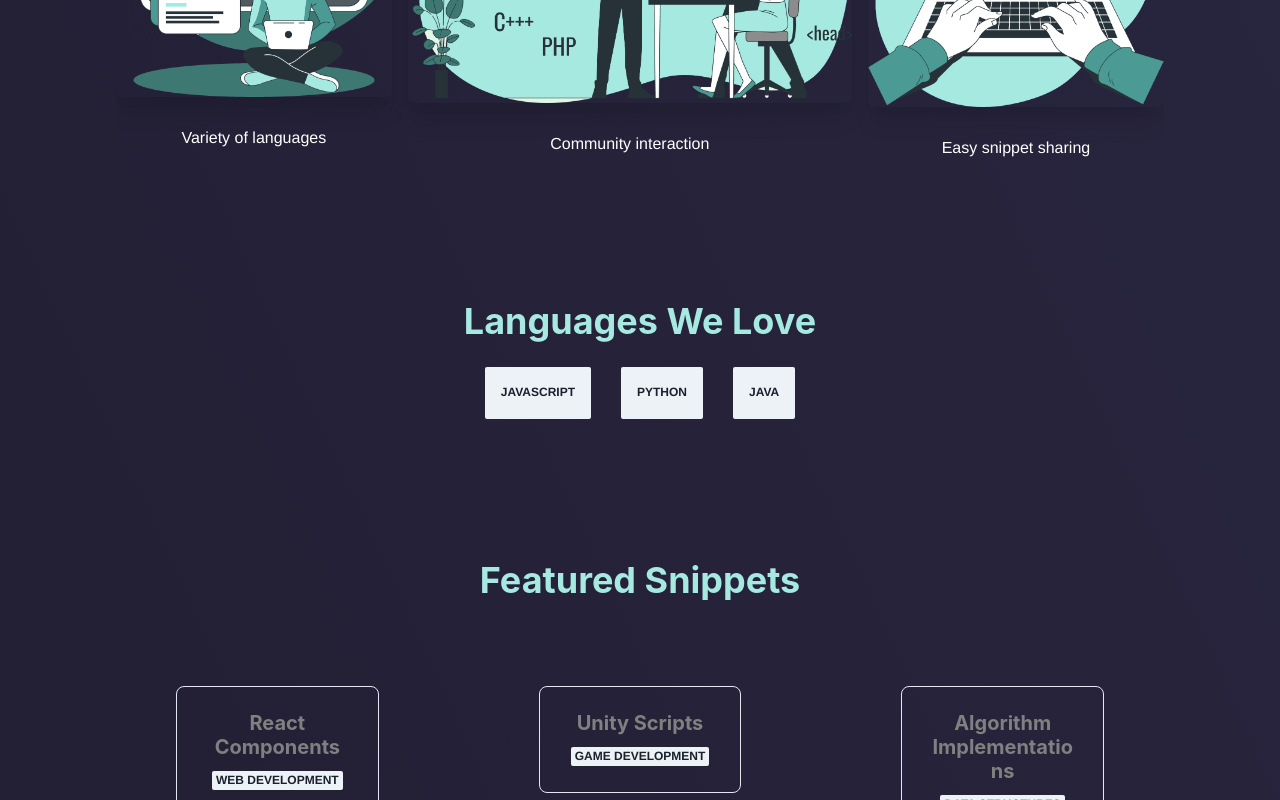
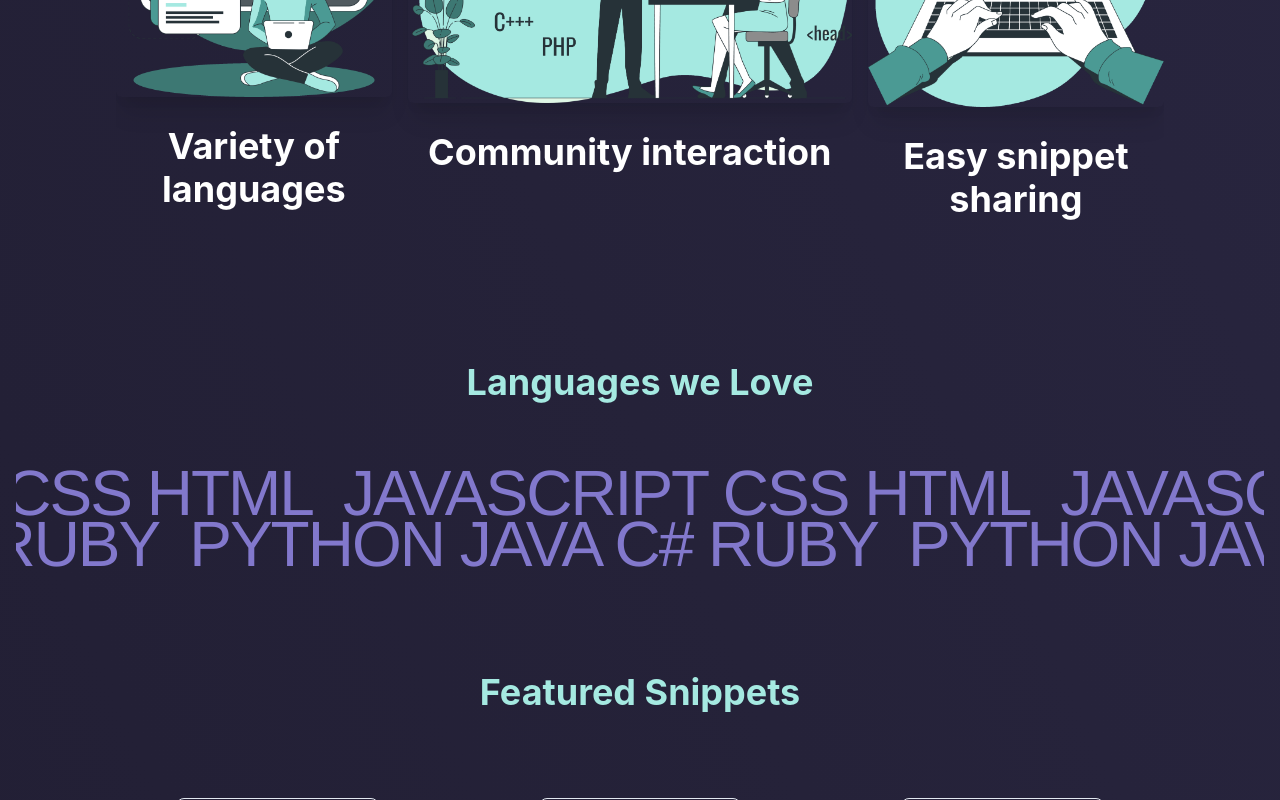
Before and after one commit to theApostols/the-codex, a React (Vite) app in the folder client/: page / in a window 1280 px wide. Shown: the part 1040-1840 px from the top of the page. Built offline with nearby package versions, Linux system fonts and the light colour scheme.

Commit message:
add animation and modify index.css with styles for Home.jsx

```diff
--- a/client/src/index.css
+++ b/client/src/index.css
@@ -13,56 +13,68 @@
   -moz-osx-font-smoothing: grayscale;
 }
 
-a {
-  font-weight: 500;
-  color: #646cff;
-  text-decoration: inherit;
-}
-a:hover {
-  color: #535bf2;
+body {
+  --darkest: #181726;
+  --dark: #211E33;
+  --main: #292640;
+  --borders: #413C66;
+  --highlights: #8278CC;
+  --accents: #A5E9E1;
+  --text: #FFFFFF;
+  --text200: #E0E0E0;
+  --accents200: #87cac3;
+  --accents300: #448780;
+  margin: 0;
+  padding: 0;
+  background-color: var(--borders);
+  color: var(--accents300);
 }
 
-/* body {
-  margin: 0;
-  display: flex;
-  place-items: center;
-  min-width: 320px;
-  min-height: 100vh;
-} */
-
-h1 {
-  font-size: 3.2em;
-  line-height: 1.1;
+* {
+  -webkit-font-smoothing: antialiased;
 }
 
-/* button {
-  border-radius: 8px;
-  border: 1px solid transparent;
-  padding: 0.6em 1.2em;
-  font-size: 1em;
+::-webkit-scrollbar {
+  height: 5px;
+  width: 5px;
+  background: var(--borders);
+}
+
+::-webkit-scrollbar-thumb {
+  background: var(--accents300);
+  -webkit-border-radius: 1ex;
+}
+
+::-webkit-scrollbar-corner {
+  background: var(--borders);
+}
+
+html {
+  scroll-snap-type: y mandatory;
+}
+
+
+.parallax {
+  overflow: hidden;
+  letter-spacing: -2px;
+  line-height: 0.8;
+  margin: 0;
+  white-space: nowrap;
+  display: flex;
+  flex-wrap: nowrap;
+}
+
+.parallax .scroller {
   font-weight: 500;
-  font-family: inherit;
-  background-color: #1a1a1a;
-  cursor: pointer;
-  transition: border-color 0.25s;
-} */
-/* button:hover {
-  border-color: #646cff;
+  text-transform: uppercase;
+  font-size: 64px;
+  display: flex;
+  white-space: nowrap;
+  display: flex;
+  flex-wrap: nowrap;
 }
-button:focus,
-button:focus-visible {
-  outline: 4px auto -webkit-focus-ring-color;
-} */
 
-/* @media (prefers-color-scheme: light) {
-  :root {
-    color: #213547;
-    background-color: #ffffff;
-  }
-  a:hover {
-    color: #747bff;
-  }
-  button {
-    background-color: #f9f9f9;
-  }
-} */
+.parallax span {
+  display: block;
+  margin-right: 30px;
+}
--- a/client/src/pages/Home.jsx
+++ b/client/src/pages/Home.jsx
@@ -1,4 +1,5 @@
 import React from "react";
+import { useRef } from 'react';
 import {
   Box,
   Button,
@@ -6,49 +7,27 @@ import {
   Text,
   SimpleGrid,
   VStack,
-  HStack,
   Stack,
   useBreakpointValue,
   Badge,
-  Wrap,
-  WrapItem,
   Image,
 } from "@chakra-ui/react";
-import { motion } from 'framer-motion';
+
+import {
+  motion,
+  useScroll,
+  useSpring,
+  useTransform,
+  useMotionValue,
+  useVelocity,
+  useAnimationFrame
+} from "framer-motion";
+import { wrap } from "@motionone/utils";
+import { heroVariants, aboutVariants, snippetsVariants, howItWorksVariants, transition } from "../utils/animations";
+import '../index.css'
+
 
 const MotionBox = motion(Box);
-
-// animation variants
-const heroVariants = {
-  hidden: { opacity: 0, y: 50 },
-  visible: { opacity: 1, y: 0 }
-};
-
-const aboutVariants = {
-  hidden: { opacity: 0, x: -50 },
-  visible: { opacity: 1, x: 0 }
-};
-
-const snippetsVariants = {
-  hidden: { opacity: 0, x: 50 },
-  visible: { opacity: 1, x: 0 }
-};
-
-const howItWorksVariants = {
-  hidden: { scale: 0 },
-  visible: { scale: 1 }
-};
-
-const languageVariants = {
-  hidden: { opacity: 0 },
-  visible: { opacity: 1 }
-};
-
-// animation transition
-const transition = {
-  duration: 0.8,
-  ease: 'easeInOut'
-};
 
 function HeroSection() {
   return (
@@ -64,7 +43,7 @@ function HeroSection() {
   >
     <Box p={10} textAlign="center">
       <Heading color='codex.accents' mb={4}>Explore and Share Cutting-Edge Code Snippets</Heading>
-      <Text color='gray' fontSize="xl" mb={5}>
+      <Text color='codex.text200' fontSize="xl" mb={5}>
         Join a community of passionate developers
       </Text>
       <Button size="lg" variant="secondary" mt={4}>
@@ -92,7 +71,7 @@ function AboutPlatform() {
     <VStack spacing={8} p={{ base: 4, md: 10 }} align="center">
     <Box textAlign="center" maxWidth={{ base: "90%", md: "80%", lg: "70%" }}>
       <Heading color='codex.accents' mb={4}>A Hub for Developers to Share and Discover Code</Heading>
-      <Text color='gray' fontSize="lg">
+      <Text color='codex.text200' fontSize="lg">
         Explore the world of development with a platform designed for developers to share,
         enhance, and showcase their programming skills.
       </Text>
@@ -108,7 +87,7 @@ function AboutPlatform() {
               h="auto"
               m='5'
             />
-            <Text color="white">Variety of languages</Text>
+            <Heading color="codex.text">Variety of languages</Heading>
           </VStack>
           <VStack spacing={2}>
             <Image
@@ -120,7 +99,7 @@ function AboutPlatform() {
               h="auto"
               m='5'
             />
-            <Text color="white">Community interaction</Text>
+            <Heading color="codex.text">Community interaction</Heading>
           </VStack>
           <VStack spacing={2}>
             <Image
@@ -132,7 +111,7 @@ function AboutPlatform() {
               h="auto"
               m='5'
             />
-            <Text color="white">Easy snippet sharing</Text>
+            <Heading color="codex.text">Easy snippet sharing</Heading>
           </VStack>
         </Stack>
   </VStack>
@@ -140,25 +119,66 @@ function AboutPlatform() {
   );
 }
 
-const LanguagesSection = () => (
-  <MotionBox
-    initial="hidden"
-    whileInView="visible"
-    viewport={{ once: true }}
-    transition={{ ...transition, staggerChildren: 0.1 }}
-    variants={languageVariants}
-    p={10}
-    m='5'
-    textAlign="center"
-  >
-    <Heading color='codex.accents' mb={6}>Languages We Love</Heading>
-    <Wrap color='gray' justify="center" spacing="30px">
-      <WrapItem variants={languageVariants}><Badge p={4}>JavaScript</Badge></WrapItem>
-      <WrapItem variants={languageVariants}><Badge p={4}>Python</Badge></WrapItem>
-      <WrapItem variants={languageVariants}><Badge p={4}>Java</Badge></WrapItem>
-    </Wrap>
-  </MotionBox>
-);
+// function to animate text
+
+function ParallaxText({ children, baseVelocity = 100 }) {
+  const baseX = useMotionValue(0);
+  const { scrollY } = useScroll();
+  const scrollVelocity = useVelocity(scrollY);
+  const smoothVelocity = useSpring(scrollVelocity, {
+    damping: 50,
+    stiffness: 400
+  });
+  const velocityFactor = useTransform(smoothVelocity, [0, 1000], [0, 5], {
+    clamp: false
+  });
+
+  const x = useTransform(baseX, (v) => `${wrap(-20, -45, v)}%`);
+
+  const directionFactor = useRef(1);
+  useAnimationFrame((t, delta) => {
+    let moveBy = directionFactor.current * baseVelocity * (delta / 1000);
+
+    if (velocityFactor.get() < 0) {
+      directionFactor.current = -1;
+    } else if (velocityFactor.get() > 0) {
+      directionFactor.current = 1;
+    }
+
+    moveBy += directionFactor.current * moveBy * velocityFactor.get();
+
+    baseX.set(baseX.get() + moveBy);
+  });
+
+  return (
+    <div className="parallax" style={{ width: '100%', height: '100%' }}>
+      <motion.div className="scroller" style={{ x, width: '100%', height: '100%' }}>
+        <span>{children} </span>
+        <span>{children} </span>
+        <span>{children} </span>
+        <span>{children} </span>
+        <span>{children} </span>
+        <span>{children} </span>
+        <span>{children} </span>
+        <span>{children} </span>
+        <span>{children} </span>
+      </motion.div>
+    </div>
+  );
+}
+
+function LanguagesSection () {
+
+  return (
+    <Box color='codex.highlights'
+    textAlign="center">
+      <Heading color='codex.accents' p={10} m='5' mb={6} >Languages we Love</Heading>
+      <ParallaxText baseVelocity={-5}>JavaScript CSS HTML</ParallaxText>
+      <ParallaxText baseVelocity={5}>Python Java C# Ruby</ParallaxText>
+    </Box>
+  );
+};
+
 
 function SnippetCard({ title, category }) {
   return (
@@ -196,7 +216,7 @@ function FeaturedSnippets() {
   >
     <Box p={10}>
       <Heading color='codex.accents' mb={6}>Featured Snippets</Heading>
-      <SimpleGrid color='gray' columns={3} spacing={10}>
+      <SimpleGrid color='codex.text200' columns={3} spacing={10}>
         <SnippetCard title="React Components" category="Web Development" />
         <SnippetCard title="Unity Scripts" category="Game Development" />
         <SnippetCard
@@ -225,11 +245,11 @@ function HowItWorks() {
     textAlign="center"
   >
     <Box p={10}>
-      <Heading color='codex.accents' mb={6}>How It Works</Heading>
-      <Text color='gray' mb={3}>
+      <Heading color='codex.accents200' mb={6}>How It Works</Heading>
+      <Text color='codex.text200' mb={3}>
         "This platform has transformed the way I manage my code snippets."
       </Text>
-      <Text color='gray' mb={3}>
+      <Text color='codex.text200' mb={3}>
         "The community support is fantastic. I've learned so much!"
       </Text>
       <Button size="lg" variant='secondary' mt={4}>
```
